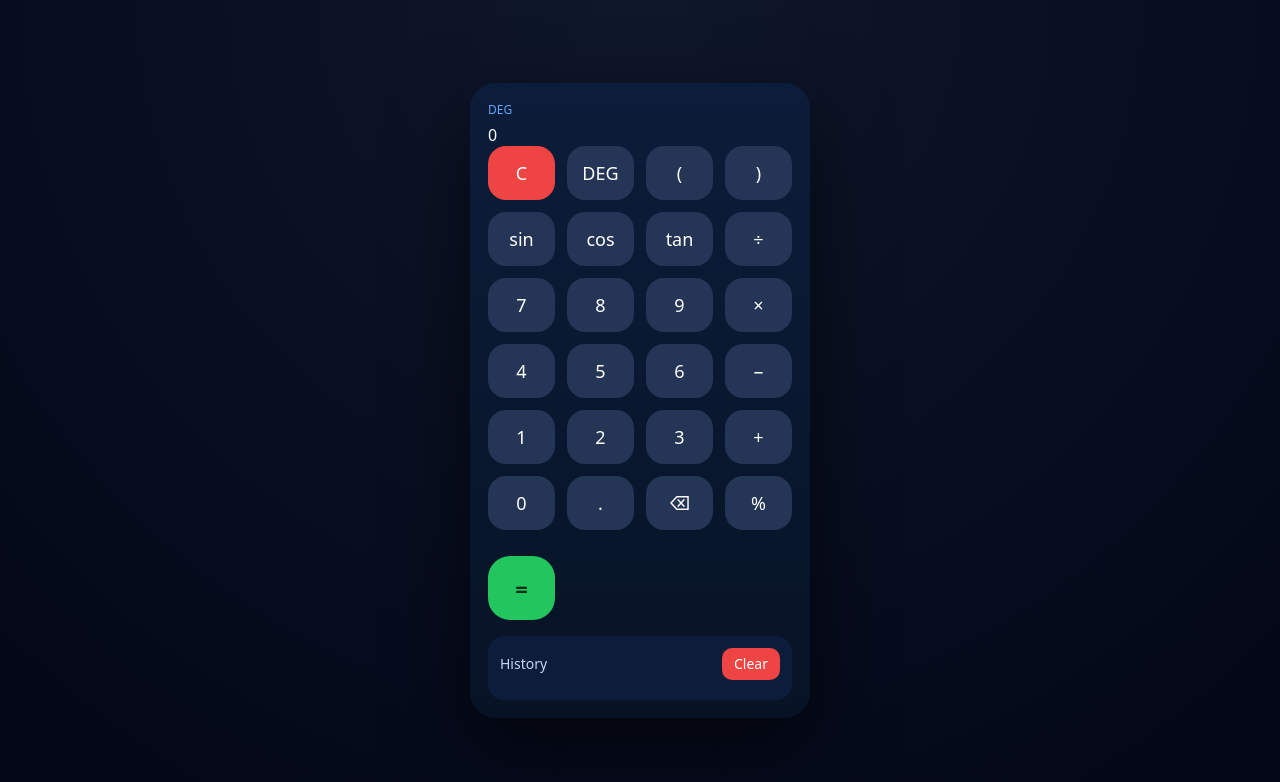
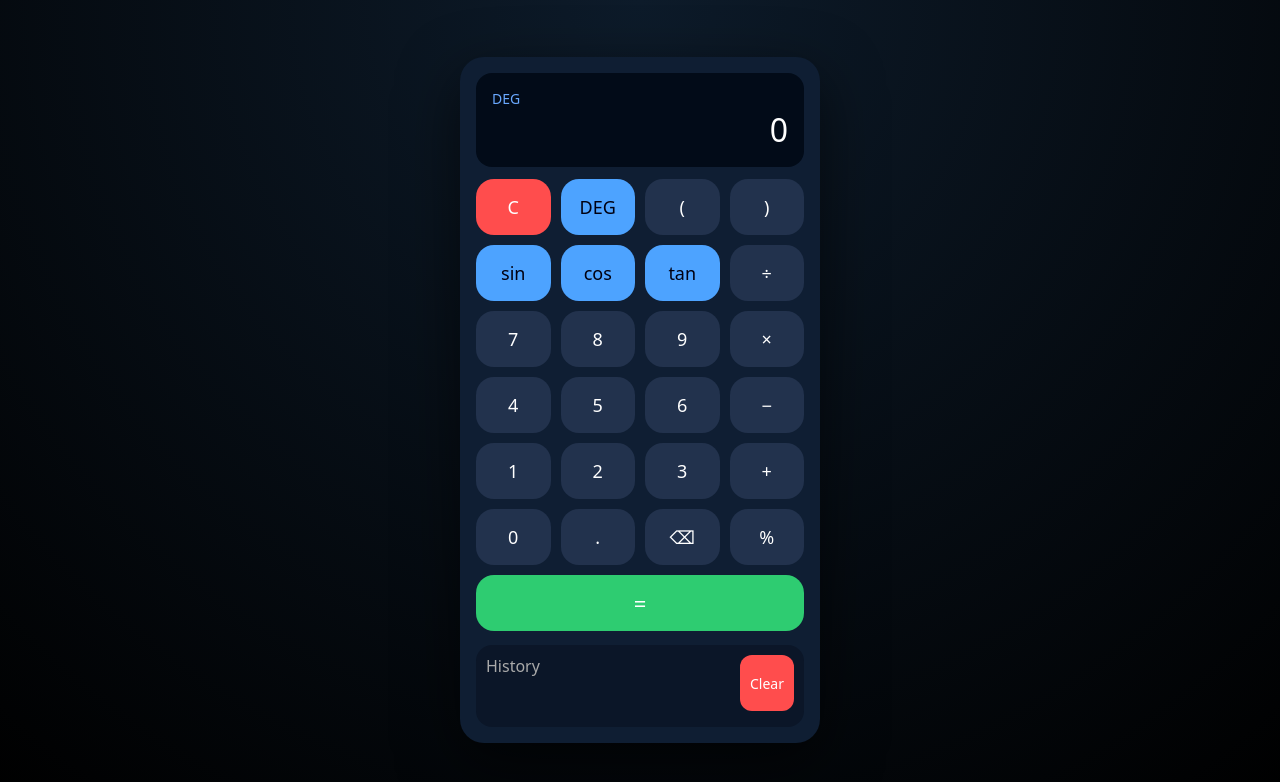
Before and after one commit to siddharthakaithwar-sys/ultimate-calculator-engine, a plain HTML site: page index.html in a window 1280 px wide. Drawn offline with Linux system fonts and the light colour scheme.

Commit message:
Update style.css

```diff
--- a/style.css
+++ b/style.css
@@ -1,139 +1,103 @@
 * {
   box-sizing: border-box;
-  margin: 0;
-  padding: 0;
-  font-family: system-ui, -apple-system, BlinkMacSystemFont, sans-serif;
+  font-family: system-ui, sans-serif;
 }
 
 body {
+  margin: 0;
+  background: radial-gradient(circle at top, #0d1b2a, #000);
   min-height: 100vh;
-  background: radial-gradient(circle at top, #0f172a, #020617);
   display: flex;
   justify-content: center;
   align-items: center;
-  color: #fff;
 }
 
-/* ---------- CALCULATOR ---------- */
 .calculator {
-  width: 340px;
-  background: linear-gradient(180deg, #0b1d3a, #071325);
-  border-radius: 26px;
-  padding: 18px;
-  box-shadow: 0 30px 80px rgba(0,0,0,.6);
+  width: 360px;
+  background: #0f1e33;
+  border-radius: 24px;
+  padding: 16px;
+  box-shadow: 0 20px 60px rgba(0,0,0,.6);
 }
 
-/* ---------- DISPLAY ---------- */
-.top {
-  background: #020617;
-  border-radius: 18px;
-  padding: 14px;
-  margin-bottom: 14px;
+.display {
+  background: #020b18;
+  border-radius: 16px;
+  padding: 16px;
+  margin-bottom: 12px;
 }
 
 #mode {
-  font-size: 12px;
-  color: #60a5fa;
-  display: block;
-  margin-bottom: 6px;
+  color: #6aa9ff;
+  font-size: 14px;
 }
 
-#display {
-  font-size: 28px;
+#screen {
+  color: #fff;
+  font-size: 32px;
   text-align: right;
-  word-break: break-all;
-  min-height: 36px;
+  word-wrap: break-word;
 }
 
-/* ---------- BUTTON GRID ---------- */
 .buttons {
   display: grid;
   grid-template-columns: repeat(4, 1fr);
-  gap: 12px;
+  gap: 10px;
 }
 
 button {
-  height: 54px;
+  height: 56px;
+  border: none;
   border-radius: 18px;
-  border: none;
-  background: #243555;
-  color: #fff;
+  background: #22324d;
+  color: white;
   font-size: 18px;
   cursor: pointer;
-  transition: all .15s ease;
 }
 
 button:active {
-  transform: scale(.96);
+  transform: scale(0.96);
 }
 
-/* ---------- COLORS ---------- */
-button.danger {
-  background: #ef4444;
+button.func {
+  background: #4da3ff;
+  color: #001;
 }
 
-button[data-func],
-button[data-action="deg"] {
-  background: #4aa3e0;
-  color: #04121f;
-  font-weight: 600;
+button.danger {
+  background: #ff4d4d;
 }
 
-button[data-value="/"],
-button[data-value="*"],
-button[data-value="-"],
-button[data-value="+"] {
-  background: #334155;
+.equals {
+  grid-column: span 4;
+  background: #2ecc71;
+  font-size: 22px;
 }
 
-/* ---------- EQUALS ---------- */
-.equals {
+.history {
   margin-top: 14px;
-  width: 100%;
-  height: 64px;
-  border-radius: 22px;
-  background: #22c55e;
-  font-size: 22px;
-  font-weight: 700;
-  color: #052e16;
-}
-
-/* ---------- HISTORY ---------- */
-.history {
-  margin-top: 16px;
-  background: #0b1d3a;
+  background: #0b1628;
   border-radius: 16px;
-  padding: 12px;
+  padding: 10px;
 }
 
 .history-header {
   display: flex;
   justify-content: space-between;
-  align-items: center;
-  margin-bottom: 8px;
-}
-
-.history-header span {
-  font-size: 14px;
-  color: #cbd5f5;
+  color: #aaa;
 }
 
 .history-header button {
-  background: #ef4444;
-  height: 32px;
-  padding: 0 12px;
-  border-radius: 10px;
+  background: #ff4d4d;
+  border-radius: 12px;
+  padding: 4px 10px;
   font-size: 14px;
 }
 
-#history {
+#historyList {
+  margin-top: 6px;
+  font-size: 14px;
+  color: #ddd;
   max-height: 120px;
   overflow-y: auto;
-  font-size: 14px;
-  color: #e5e7eb;
 }
-
-#history div {
-  padding: 4px 0;
-  border-bottom: 1px solid rgba(255,255,255,.08);
-}
```
